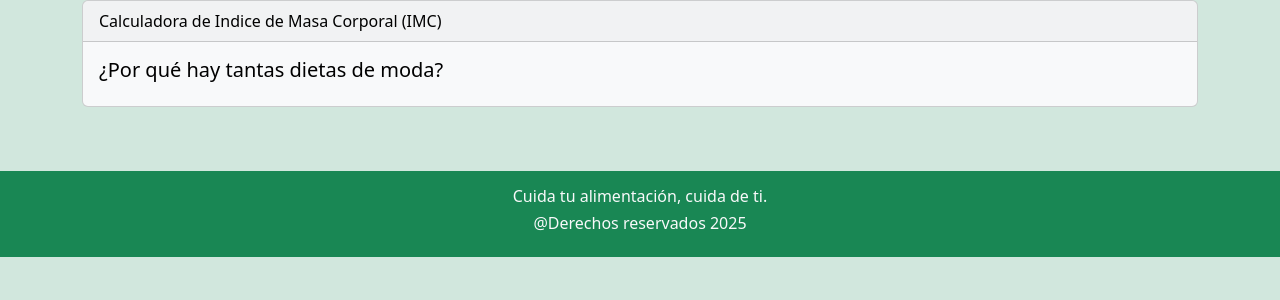
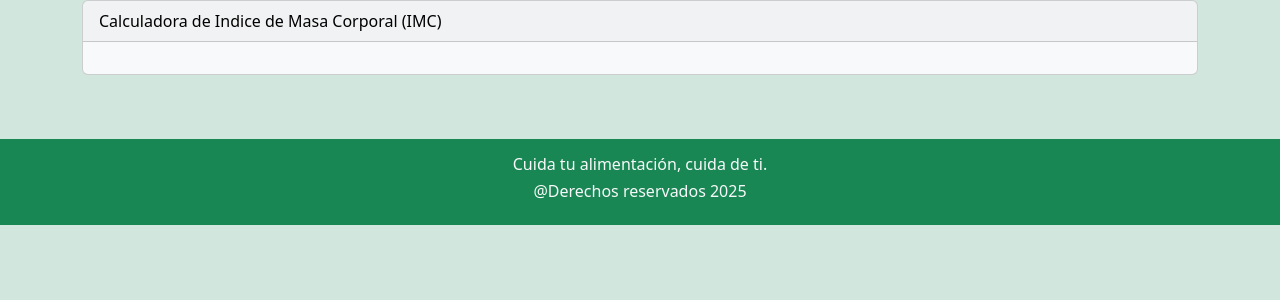
Before and after one commit to Leyva-Holguin/NutriApp, a Flask app: page /herramientas in a window 1280 px wide. Shown: the part 112-412 px from the top of the page. Run offline with Flask 3, Linux system fonts and the light colour scheme.

Commit message:
Update herramientas.html

```diff
--- a/templates/herramientas.html
+++ b/templates/herramientas.html
@@ -8,7 +8,7 @@
             <div class="card text-bg-light mb-3">
                 <div class="card-header">Calculadora de Indice de Masa Corporal (IMC)</div>
                 <div class="card-body">
-                    <h5 class="card-title">¿Por qué hay tantas dietas de moda?</h5>
+
 
                 </div>
             </div>
```
